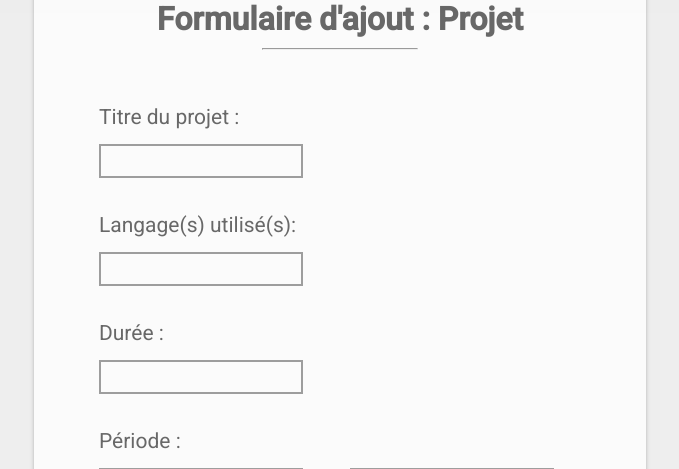
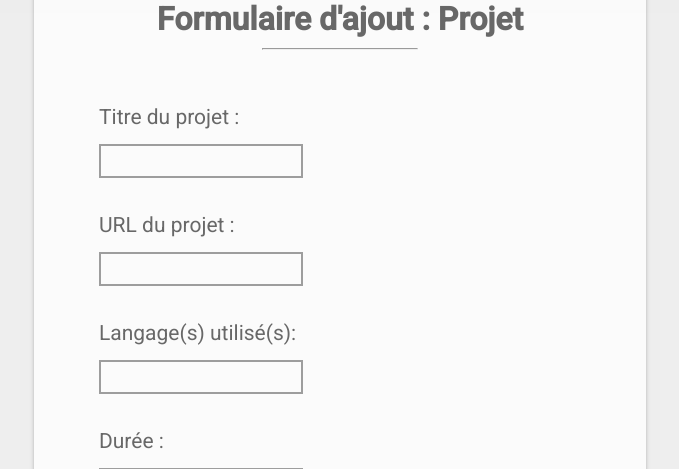
Before and after one commit to Tomy-my/Portfolio-ASC, a PHP site: page /edit_projet.php in a window 1280 px wide. Shown: the part 166-635 px from the top of the page, without its empty margins (300-979 px from the left). Run offline with PHP 8.4, Linux system fonts and the light colour scheme; the visitor is signed in with stand-in values (Sample User, id 1); data that the repository does not hold is empty; some libraries are stand-ins or nearby versions.

Commit message:
V1 Portfolio Tomy

```diff
--- a/controller/add_project.php
+++ b/controller/add_project.php
@@ -7,6 +7,7 @@ if(isset($_REQUEST['btn_insert']))
 	try
 	{
 		$titre_project			= $_REQUEST['titre_project'];
+		$url					= $_REQUEST['url'];
 		$langage				= $_REQUEST['langage'];
 		$duree_project			= $_REQUEST['duree_project'];
 		$periode_project		= $_REQUEST['periode_project'];
@@ -52,8 +53,9 @@ if(isset($_REQUEST['btn_insert']))
 
 		if(!isset($errorMsg))
 		{
-			$insert_stmt=$db->prepare('INSERT INTO project(titre_project,image,langage,duree_project,periode_project,periode2_project,description_project) VALUES(:titre_project,:fimage,:langage,:duree_project,:periode_project,:periode2_project,:description_project)');
+			$insert_stmt=$db->prepare('INSERT INTO project(titre_project,url,image,langage,duree_project,periode_project,periode2_project,description_project) VALUES(:titre_project,:url,:fimage,:langage,:duree_project,:periode_project,:periode2_project,:description_project)');
 			$insert_stmt->bindParam(':titre_project',$titre_project);
+			$insert_stmt->bindParam(':url',$url);
 			$insert_stmt->bindParam(':langage',$langage);
 			$insert_stmt->bindParam(':duree_project',$duree_project);
 			$insert_stmt->bindParam(':periode_project',$periode_project);
@@ -63,7 +65,7 @@ if(isset($_REQUEST['btn_insert']))
 
 			if($insert_stmt->execute())
 			{
-				header("refresh:3;dashboard_projet.php");
+				header("refresh:1;dashboard_projet.php");
 			}
 		}
 	}
--- a/edit_projet.php
+++ b/edit_projet.php
@@ -33,6 +33,7 @@ else
 	try
 	{
         $titre_project			= $_REQUEST['titre_project'];
+        $url					= $_REQUEST['url'];
 		$langage				= $_REQUEST['langage'];
 		$duree_project			= $_REQUEST['duree_project'];
 		$periode_project		= $_REQUEST['periode_project'];
@@ -81,8 +82,9 @@ else
 
 		if(!isset($errorMsg))
 		{
-			$update_stmt=$db->prepare('UPDATE project SET titre_project=:titre_project_up, langage=:langage_up, duree_project=:duree_project_up, periode_project=:periode_project_up, periode2_project=:periode2_project_up, description_project=:description_project_up, image=:file_up WHERE id=:id'); //sql update query
+			$update_stmt=$db->prepare('UPDATE project SET titre_project=:titre_project_up, url=:url_up, langage=:langage_up, duree_project=:duree_project_up, periode_project=:periode_project_up, periode2_project=:periode2_project_up, description_project=:description_project_up, image=:file_up WHERE id=:id'); //sql update query
 			$update_stmt->bindParam(':titre_project_up',$titre_project);
+			$update_stmt->bindParam(':url_up',$url);
 			$update_stmt->bindParam(':langage_up',$langage);
 			$update_stmt->bindParam(':duree_project_up',$duree_project);
 			$update_stmt->bindParam(':periode_project_up',$periode_project);
@@ -114,6 +116,9 @@ else
 
                     <p>Titre du projet :</p>
                     <input class="titre_projet" type="text" name="titre_project" value="<?php echo $titre_project; ?>" />
+
+					<p>URL du projet :</p>
+                    <input class="titre_projet" type="text" name="url" value="<?php echo $url; ?>" />
 
                     <div class="checkbox_projet">
                         <p>Langage(s) utilisé(s):</p>
--- a/projet.php
+++ b/projet.php
@@ -16,7 +16,7 @@ include('header.php');
     <div class="container_projet1">
         <img src="upload/<?php echo $row['image']; ?>">
         <div class="text_projet">
-            <h1><a href="#"><?php echo $row['titre_project']; ?></a></h1>
+            <h1><a href="<?php echo $row['url']; ?>"><?php echo $row['titre_project']; ?></a></h1>
             <hr>
             <ul>
                 <li><span>Langage :</span> <?php echo $row['langage']; ?></li>
```
Also changed, not shown: projet_add.php (+4 -3 lines), dashboard_projet.php (line endings or trailing spaces).
